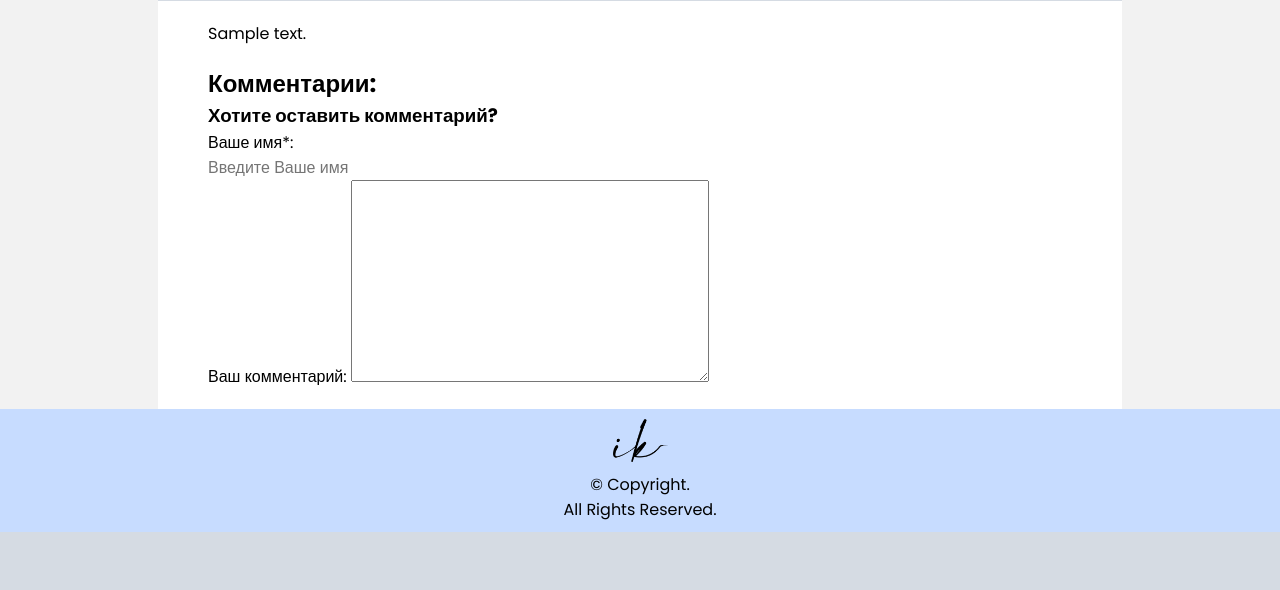
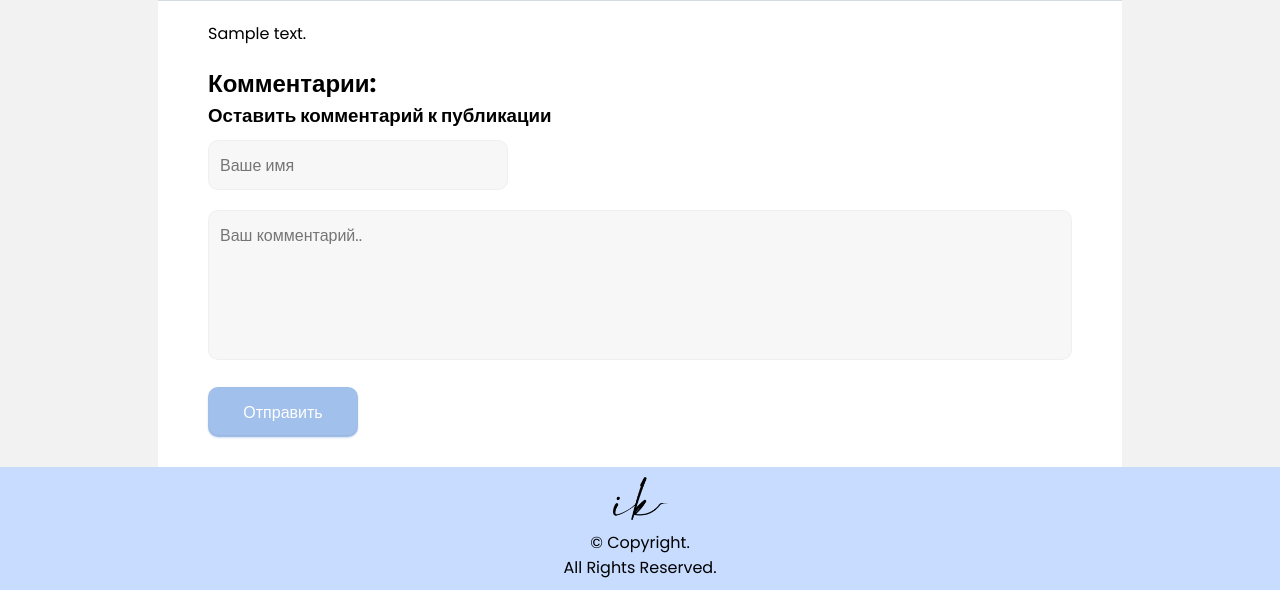
Before and after one commit to ikramarenko1/django-blog, a Django app: page /1/ in a window 1280 px wide. Shown: the part 934-1524 px from the top of the page. Before the commit the page ends 1466 px from the top, so only its background shows below. Run offline with Django 4.2, Linux system fonts and the light colour scheme; tables that the repository leaves empty hold one stand-in row (values such as "Sample post"); grey boxes marked "Sample" are stand-in pictures.

Commit message:
add js and make css for form

```diff
--- a/myblog/static/css/style.css
+++ b/myblog/static/css/style.css
@@ -76,6 +76,71 @@ body {
   max-width: 75px;
   height: auto;
   padding-inline: 10px;
+}
+
+input,
+textarea {
+  background-color: #f7f7f7;
+  border: 1px solid rgba(0, 0, 0, 0.03);
+  border-radius: 10px;
+  padding: 12px 11px 11px;
+  width: 100%;
+  margin-block: 10px;
+  font-size: inherit;
+  resize: none;
+  transition: background-color 0.1s linear, border-color 0.1s linear, box-shadow 0.1s linear;
+}
+@media (max-width: 598px) {
+  input,
+  textarea {
+    margin-block: 5px;
+  }
+}
+input:hover,
+textarea:hover {
+  background-color: #fff;
+  border-color: #bdd6fa;
+  box-shadow: 0 0 0 3px rgba(70, 131, 217, 0.12);
+}
+input:focus,
+textarea:focus {
+  background-color: #fff;
+  border-color: #4683d9 !important;
+  box-shadow: 0 0 0 3px rgba(70, 131, 217, 0.12);
+}
+
+input {
+  max-width: 300px;
+}
+@media (max-width: 598px) {
+  input {
+    max-width: none;
+  }
+}
+input[type=submit] {
+  background-color: #4683d9;
+  color: #fff;
+  box-shadow: 0 1px 2px rgba(70, 131, 217, 0.48), inset 0 -1px 0 rgba(0, 0, 0, 0.12);
+  cursor: pointer;
+  max-width: 150px;
+}
+input[type=submit]:hover {
+  background-color: #437cce;
+}
+input[type=submit]:active {
+  box-shadow: inset 0 -1px 0 rgba(0, 0, 0, 0.12);
+}
+input[type=submit]:disabled {
+  pointer-events: none;
+  opacity: 0.5;
+}
+
+textarea {
+  min-height: 150px;
+  overflow-y: hidden;
+}
+textarea.input__textarea {
+  padding-bottom: 30px;
 }
 
 .header {
@@ -240,6 +305,9 @@ body {
 .post.post__page .post__body .post__content {
   word-wrap: break-word;
 }
+.post.post__page .post__comments .input__textarea textarea {
+  padding-bottom: 50px;
+}
 
 /*
 	===== MAIN =====
--- /dev/null
+++ b/myblog/static/js/main.js
@@ -0,0 +1,19 @@
+const textareas = document.querySelectorAll('textarea');
+
+textareas.forEach(textarea => {
+	const parentContainer = textarea.closest('div');
+	const submitButton = parentContainer.querySelector('input[type="submit"]');
+
+	submitButton.disabled = true;
+
+	textarea.addEventListener('input', function () {
+		this.style.height = 'auto';
+		this.style.height = this.scrollHeight + 'px';
+
+		if (this.value.trim() === '') {
+			submitButton.disabled = true;
+		} else {
+			submitButton.disabled = false;
+		}
+	});
+});
--- a/myblog/static/scss/_global.scss
+++ b/myblog/static/scss/_global.scss
@@ -8,8 +8,6 @@
 body {
 	background-color: #f2f2f2;
 }
-
-// .logo
 
 .logo {
 
@@ -22,3 +20,77 @@ body {
 		padding-inline: 10px;
 	}
 }
+
+input,
+textarea {
+	background-color: #f7f7f7;
+	border: 1px solid rgba(0,0,0,.03);
+	border-radius: 10px;
+	padding: 12px 11px 11px;
+	width: 100%;
+	margin-block: 10px;
+	font-size: inherit;
+	resize: none;
+	-webkit-transition: background-color .1s linear,border-color .1s linear,-webkit-box-shadow .1s linear;
+    transition: background-color .1s linear,border-color .1s linear,box-shadow .1s linear;
+    transition: background-color .1s linear,border-color .1s linear,box-shadow .1s linear,-webkit-box-shadow .1s linear;
+
+	@media (max-width: 598px) {
+		margin-block: 5px;
+	}
+
+	&:hover {
+        background-color:#fff;
+        border-color: #bdd6fa;
+        -webkit-box-shadow: 0 0 0 3px rgba(70,131,217,.12);
+        box-shadow: 0 0 0 3px rgba(70,131,217,.12)
+    }
+
+	&:focus {
+		background-color: #fff;
+		border-color: #4683d9!important;
+		-webkit-box-shadow: 0 0 0 3px rgba(70,131,217,.12);
+		box-shadow: 0 0 0 3px rgba(70,131,217,.12)
+	}
+
+}
+
+input {
+	max-width: 300px;
+
+	@media (max-width: 598px) {
+		max-width: none;
+	}
+
+	&[type="submit"] {
+		background-color: #4683d9;
+		color: #fff;
+		-webkit-box-shadow: 0 1px 2px rgba(70,131,217,.48),inset 0 -1px 0 rgba(0,0,0,.12);
+		box-shadow: 0 1px 2px rgba(70,131,217,.48),inset 0 -1px 0 rgba(0,0,0,.12);
+		cursor: pointer;
+		max-width: 150px;
+
+		&:hover {
+			background-color: #437cce;
+		}
+
+		&:active {
+			-webkit-box-shadow: inset 0 -1px 0 rgba(0,0,0,.12);
+			box-shadow: inset 0 -1px 0 rgba(0,0,0,.12);
+		}
+
+		&:disabled {
+			pointer-events: none;
+			opacity: .5;
+		}
+	}
+}
+
+textarea {
+	min-height: 150px;
+	overflow-y: hidden;
+
+	&.input__textarea {
+		padding-bottom: 30px;
+	}
+}
--- a/myblog/static/scss/structure/_posts.scss
+++ b/myblog/static/scss/structure/_posts.scss
@@ -176,4 +176,12 @@
 			word-wrap: break-word;
 		}
 	}
+
+	.post__comments {
+		.input__textarea {
+			textarea {
+				padding-bottom: 50px;
+			}
+		}
+	}
 }
--- a/myblog/templates/blog/blog_post.html
+++ b/myblog/templates/blog/blog_post.html
@@ -80,16 +80,16 @@
 						<h2>Комментарии:</h2>
 
 						<form action="#" class="leave-comment">
-							<h3>Хотите оставить комментарий?</h3>
+							<h3>Оставить комментарий к публикации</h3>
 
 							<div class="leave-comment__input input__name">
-								<label for="name">Ваше имя*:</label>
-								<input type="text" name="name" id="name" placeholder="Введите Ваше имя">
+								<input type="text" name="name" id="name" placeholder="Ваше имя" required>
 							</div>
 
-							<div class="leave-comment__input input__content">
-								<label for="comment">Ваш комментарий:</label>
-								<textarea name="comment" id="comment" cols="30" rows="10"></textarea>
+							<div class="leave-comment__input input__textarea">
+								<textarea name="comment" id="comment" placeholder="Ваш комментарий.."></textarea>
+
+								<input type="submit" value="Отправить">
 							</div>
 						</form>
 					</div>
@@ -115,5 +115,10 @@
 			</div>
 		</footer>
 	</div>
+
+	<!--
+		- js
+	-->
+	<script src="{% static 'js/main.js' %}"></script>
 </body>
 </html>
```
